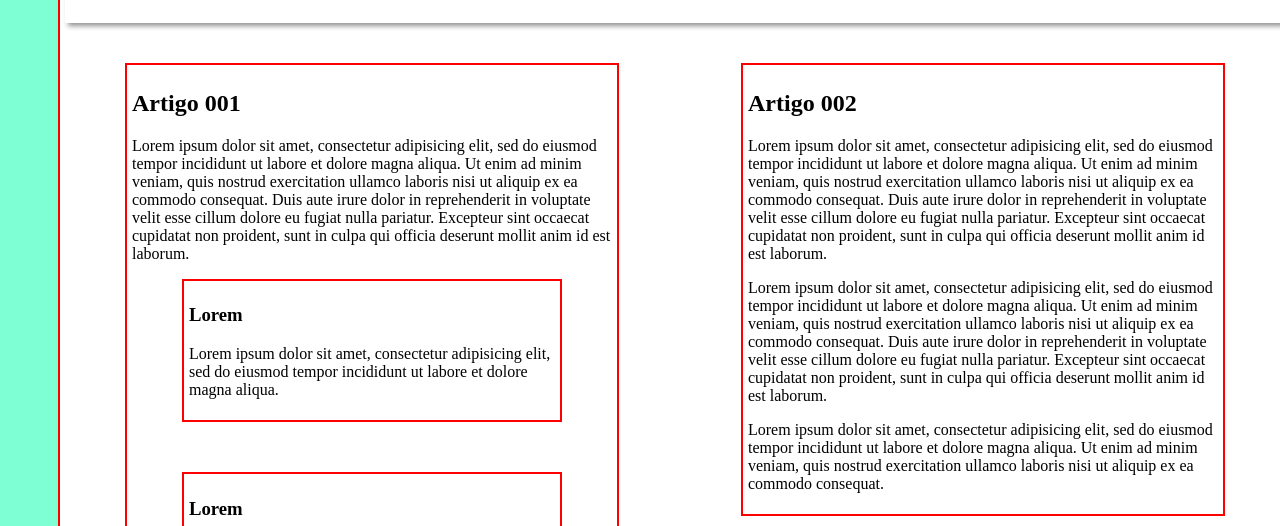
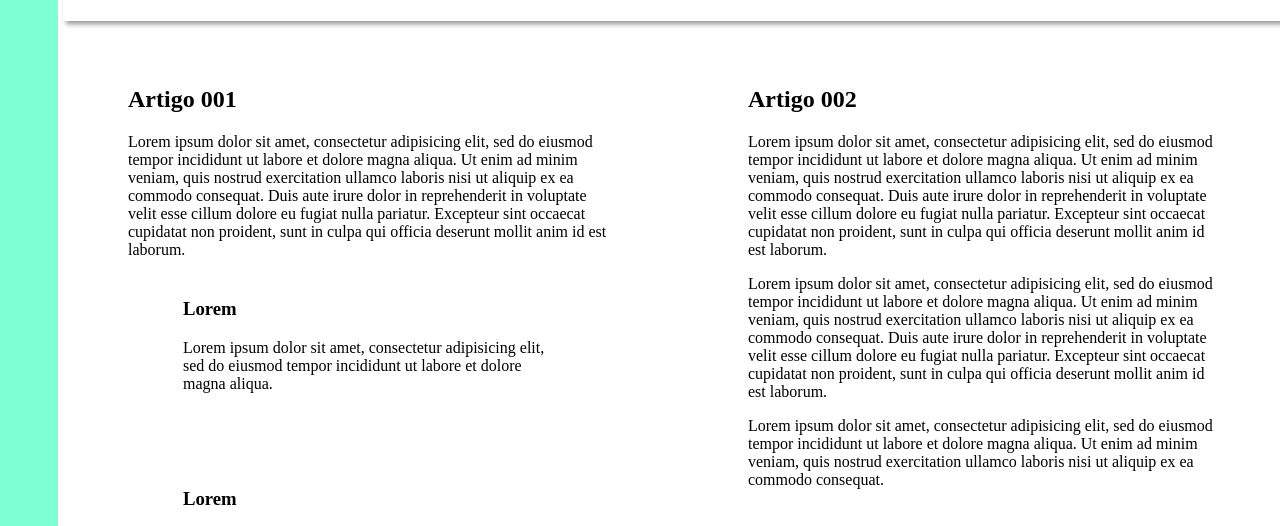
Before and after one commit to rodrigoLui/grau, a plain HTML site: page index.html in a window 1280 px wide. Shown: the part 212-738 px from the top of the page. Drawn offline with Linux system fonts and the light colour scheme.

Commit message:
Update estilos.css
tirei as bordas

```diff
--- a/style/estilos.css
+++ b/style/estilos.css
@@ -18,14 +18,14 @@ main{			/* Parametros do MAIN */
 .bordas{		/* CLASS para DIV primária que define suas bordas */
 	background-color: white;
 	float: left;
-	border: solid red 2px;
+	/*border: solid red 2px;*/
 	margin: 50px;
 	padding: 5px;
 }
 
 .bordas01{			/* CLASS para DIVs secundárias que define suas bordas e parametros */
 	float: center;
-	border: solid red 2px;
+	/*border: solid red 2px;*/
 	margin: 50px;
 	margin-top: 5px;
 	padding: 5px;
@@ -35,7 +35,7 @@ main{			/* Parametros do MAIN */
 	background-color: white;
 	float: right;
 	width: 470px;
-	border: solid red 2px;
+	/*border: solid red 2px;*/
 	margin: 50px;
 	padding: 5px;
 }
```
